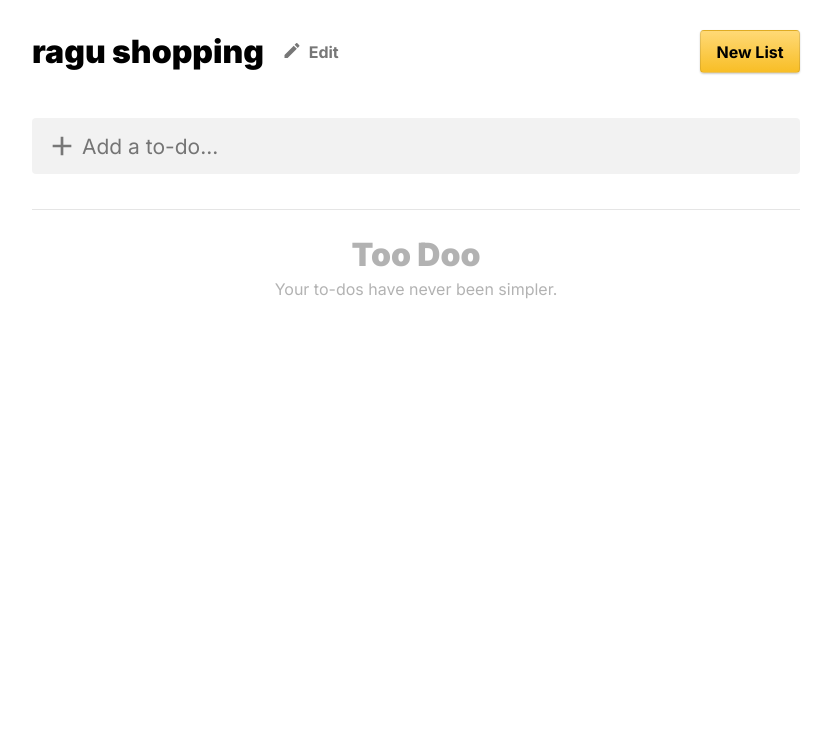
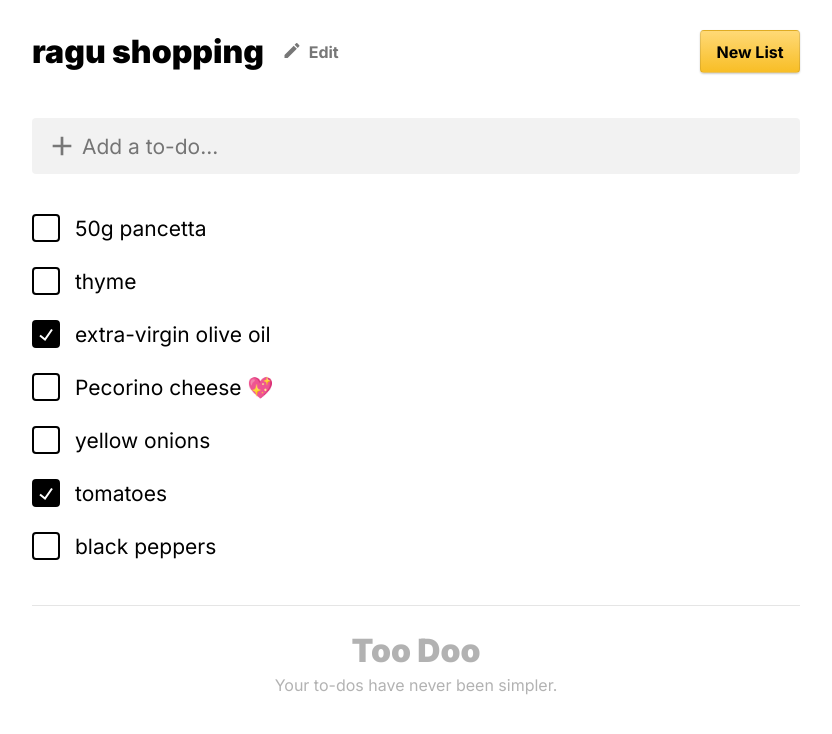
Before and after one commit to frle10/too-doo-frontend, a React (Create React App) app: page / in a window 1280 px wide. Shown: the top 734 px of the page, without its empty margins (224-1056 px from the left). Built offline with nearby package versions, Linux system fonts and the light colour scheme.

Commit message:
Finished all components.

```diff
--- /dev/null
+++ b/src/assets/to-do-example.ts
@@ -0,0 +1,33 @@
+export const toDoListExample = {
+  name: 'ragu shopping',
+  todos: [
+    {
+      completed: false,
+      content: '50g pancetta',
+    },
+    {
+      completed: false,
+      content: 'thyme',
+    },
+    {
+      completed: true,
+      content: 'extra-virgin olive oil',
+    },
+    {
+      completed: false,
+      content: 'Pecorino cheese 💖',
+    },
+    {
+      completed: false,
+      content: 'yellow onions',
+    },
+    {
+      completed: true,
+      content: 'tomatoes',
+    },
+    {
+      completed: false,
+      content: 'black peppers',
+    },
+  ],
+};
--- a/src/assets/to-do-lists.ts
+++ /dev/null
@@ -1 +0,0 @@
-export const toDoLists = [];
--- a/src/components/Footer.tsx
+++ b/src/components/Footer.tsx
@@ -23,12 +23,18 @@ const footerHeaderStyle = css({
   margin: '5px 0',
 });
 
+const footerContentStyle = css({
+  marginBottom: '20px',
+});
+
 export const Footer = () => {
   return (
     <div className={footerStyle}>
       <div className={separatorStyle}></div>
       <div className={footerHeaderStyle}>Too Doo</div>
-      <div>Your to-dos have never been simpler.</div>
+      <div className={footerContentStyle}>
+        Your to-dos have never been simpler.
+      </div>
     </div>
   );
 };
--- a/src/components/ToDo.tsx
+++ b/src/components/ToDo.tsx
@@ -1,7 +1,63 @@
-import React from 'react';
+import React, { useState } from 'react';
+import { css } from 'emotion';
+import Checkmark from '../images/checkmark.svg';
 
-interface Props {}
+interface Props {
+  id: number;
+  completed: boolean;
+  toDoContent: string;
+}
+
+const toDoStyle = css({
+  display: 'flex',
+  flexDirection: 'row',
+  justifyContent: 'flex-start',
+  alignItems: 'center',
+  fontSize: '21px',
+  margin: '25px 0',
+  '& label': {
+    marginLeft: '15px',
+  },
+});
+
+const customCheckboxStyle = (completed: boolean) =>
+  css({
+    display: 'flex',
+    justifyContent: 'center',
+    alignItems: 'center',
+    width: '24px',
+    height: '24px',
+    border: '2px solid black',
+    borderRadius: '4px',
+    backgroundColor: completed ? 'black' : 'white',
+    cursor: 'pointer',
+  });
+
+const checkmarkStyle = (completed: boolean) =>
+  css({
+    display: completed ? 'block' : 'none',
+    WebkitUserSelect: 'none',
+    msUserSelect: 'none',
+    userSelect: 'none',
+  });
 
 export const ToDo = (props: Props) => {
-  return <div></div>;
+  const [completed, setCompleted] = useState(props.completed);
+
+  return (
+    <div className={toDoStyle}>
+      <div
+        id={`todo${props.id}`}
+        className={customCheckboxStyle(completed)}
+        onClick={() => setCompleted(!completed)}
+      >
+        <img
+          src={Checkmark}
+          alt='Checkmark'
+          className={checkmarkStyle(completed)}
+        />
+      </div>
+      <label>{props.toDoContent}</label>
+    </div>
+  );
 };
--- a/src/components/ToDoList.tsx
+++ b/src/components/ToDoList.tsx
@@ -1,7 +1,21 @@
 import React from 'react';
+import { ToDo } from './ToDo';
 
-interface Props {}
+interface Props {
+  toDos: Array<any>;
+}
 
 export const ToDoList = (props: Props) => {
-  return <div></div>;
+  return (
+    <div>
+      {props.toDos.map((toDo, index) => (
+        <ToDo
+          id={index}
+          completed={toDo.completed}
+          toDoContent={toDo.content}
+          key={index}
+        />
+      ))}
+    </div>
+  );
 };
--- a/src/pages/Home.tsx
+++ b/src/pages/Home.tsx
@@ -3,13 +3,14 @@ import { Footer } from '../components/Footer';
 import { Header } from '../components/Header';
 import { ToDoGenerator } from '../components/ToDoGenerator';
 import { ToDoList } from '../components/ToDoList';
+import { toDoListExample } from '../assets/to-do-example';
 
 const Home = () => {
   return (
     <>
-      <Header toDoListName='ragu shopping' />
+      <Header toDoListName={toDoListExample.name} />
       <ToDoGenerator />
-      <ToDoList />
+      <ToDoList toDos={toDoListExample.todos} />
       <Footer />
     </>
   );
```
Also changed, not shown: src/images/checkmark.svg (added).
